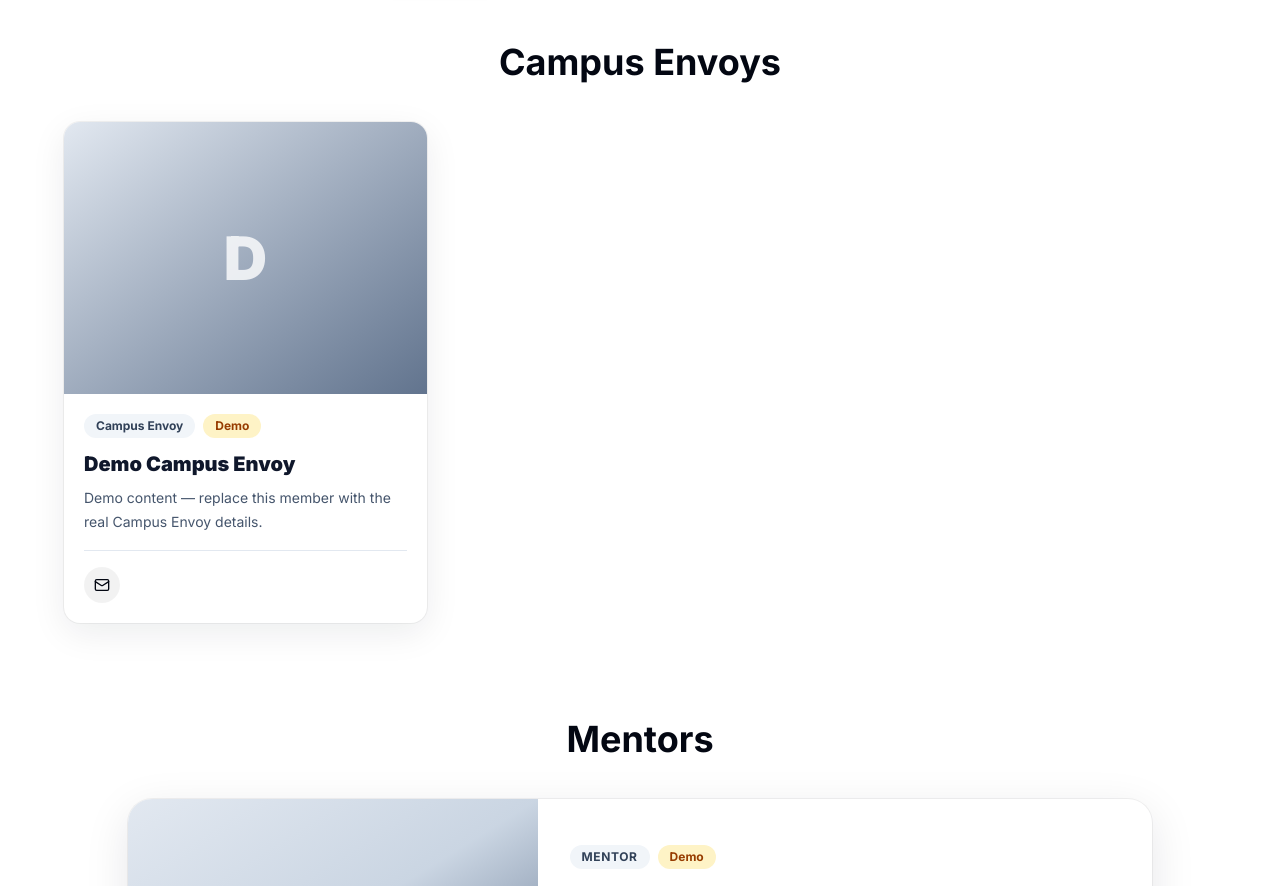
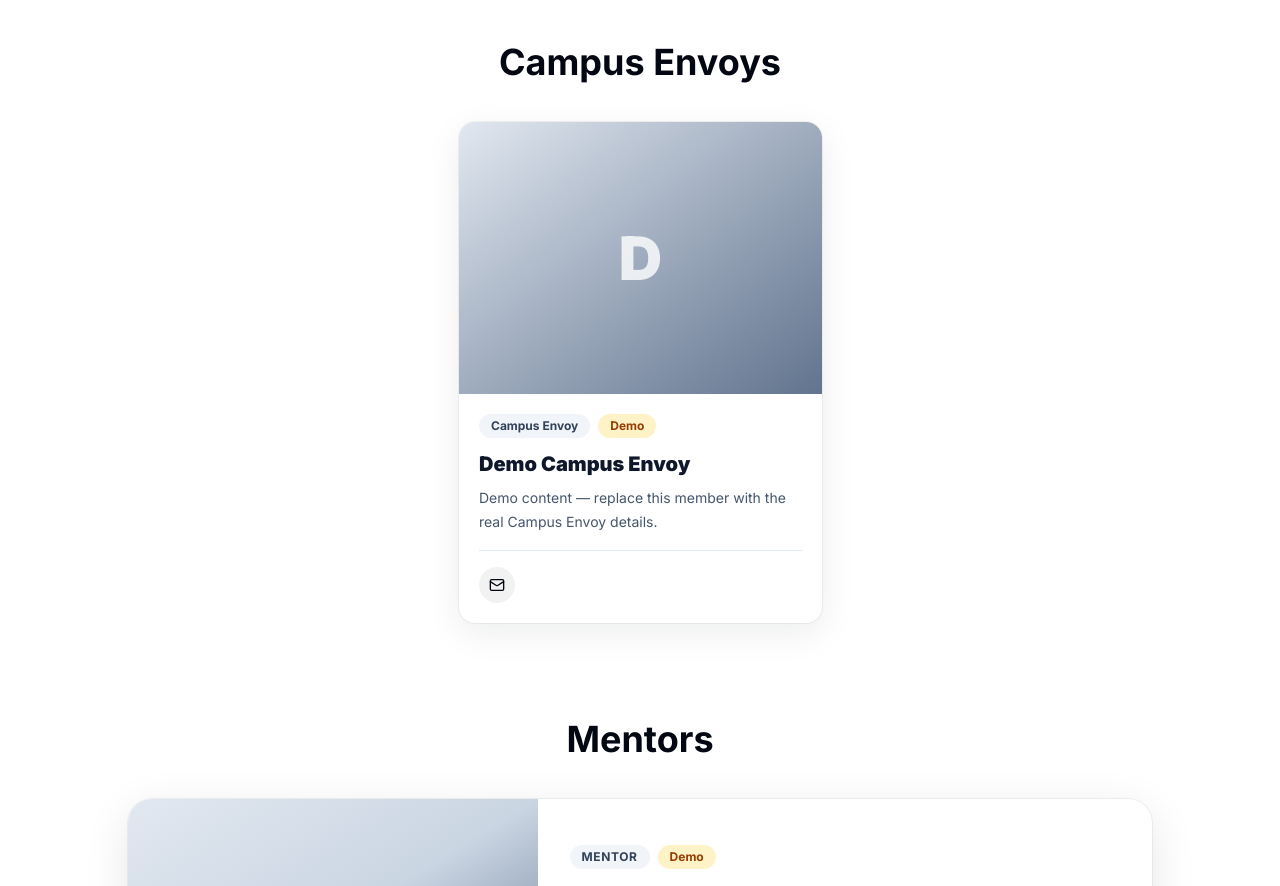
Before and after one commit to mishraji0519/wikiclubtech-nitin, a Next.js app in the folder WikiClub-Tech-UU-main/WikiClub-Tech-UU-main/: page /wikiclubtech-nitin/teams in a window 1280 px wide. Shown: the part 2180-3066 px from the top of the page. Built offline with nearby package versions, Linux system fonts and the light colour scheme.

Commit message:
style: center campus envoy tiles

```diff
--- a/WikiClub-Tech-UU-main/WikiClub-Tech-UU-main/src/app/teams/page.tsx
+++ b/WikiClub-Tech-UU-main/WikiClub-Tech-UU-main/src/app/teams/page.tsx
@@ -66,7 +66,7 @@ const TeamSections = ({
           role === 'mentor'
             ? 'mx-auto max-w-5xl space-y-6'
             : role === 'envoy'
-              ? 'mx-auto grid max-w-6xl grid-cols-1 justify-items-center gap-8 sm:grid-cols-2 lg:grid-cols-3'
+              ? 'mx-auto flex max-w-6xl flex-wrap justify-center gap-8'
               : role === 'volunteer'
                 ? 'mx-auto grid max-w-7xl grid-cols-2 gap-5 sm:grid-cols-3 lg:grid-cols-5'
                 : 'grid grid-cols-1 gap-8 md:grid-cols-2 lg:grid-cols-3';
@@ -95,7 +95,11 @@ const TeamSections = ({
                     delay: Math.min(index * 0.08, 0.32),
                     ease: [0.22, 1, 0.36, 1],
                   }}
-                  className={role === 'envoy' ? 'w-full max-w-sm' : 'w-full'}
+                  className={
+                    role === 'envoy'
+                      ? 'w-full max-w-sm sm:w-[calc((100%-2rem)/2)] lg:w-[calc((100%-4rem)/3)]'
+                      : 'w-full'
+                  }
                 >
                   <TeamMemberCard {...member} demo={member.id.startsWith('demo-')} />
                 </motion.div>
```
